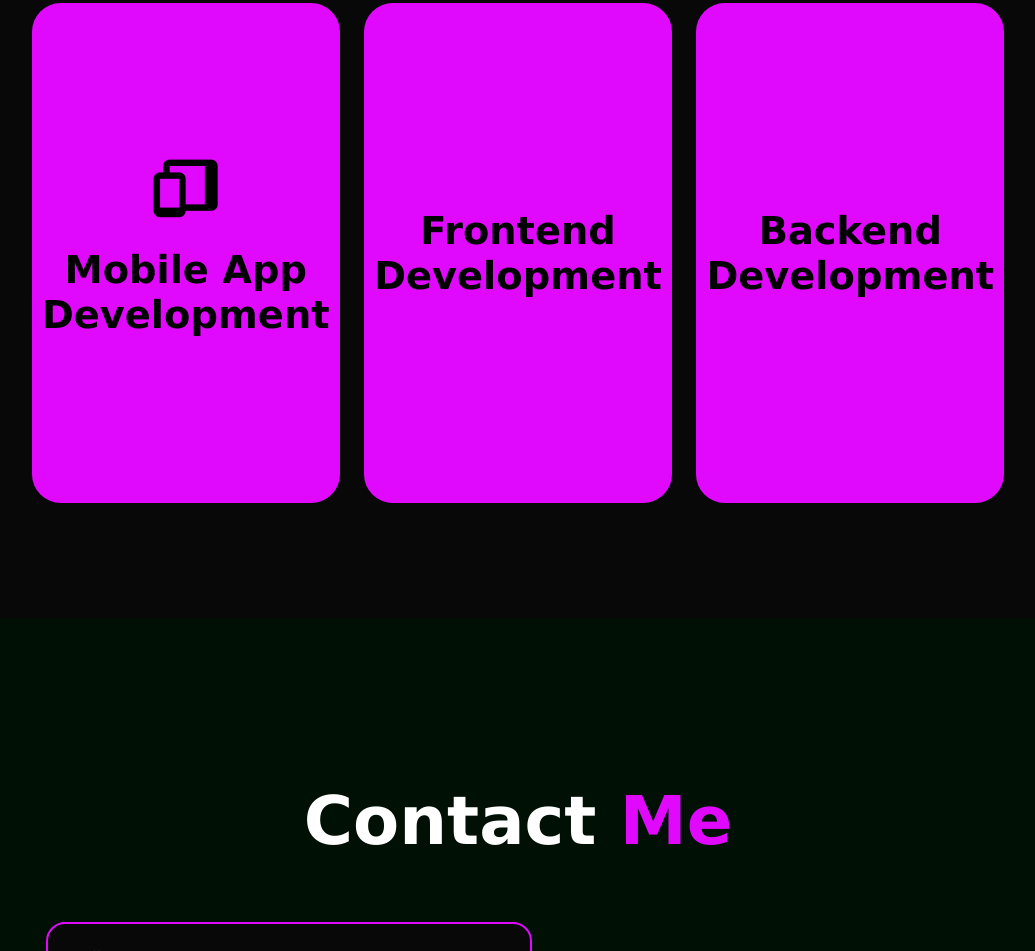
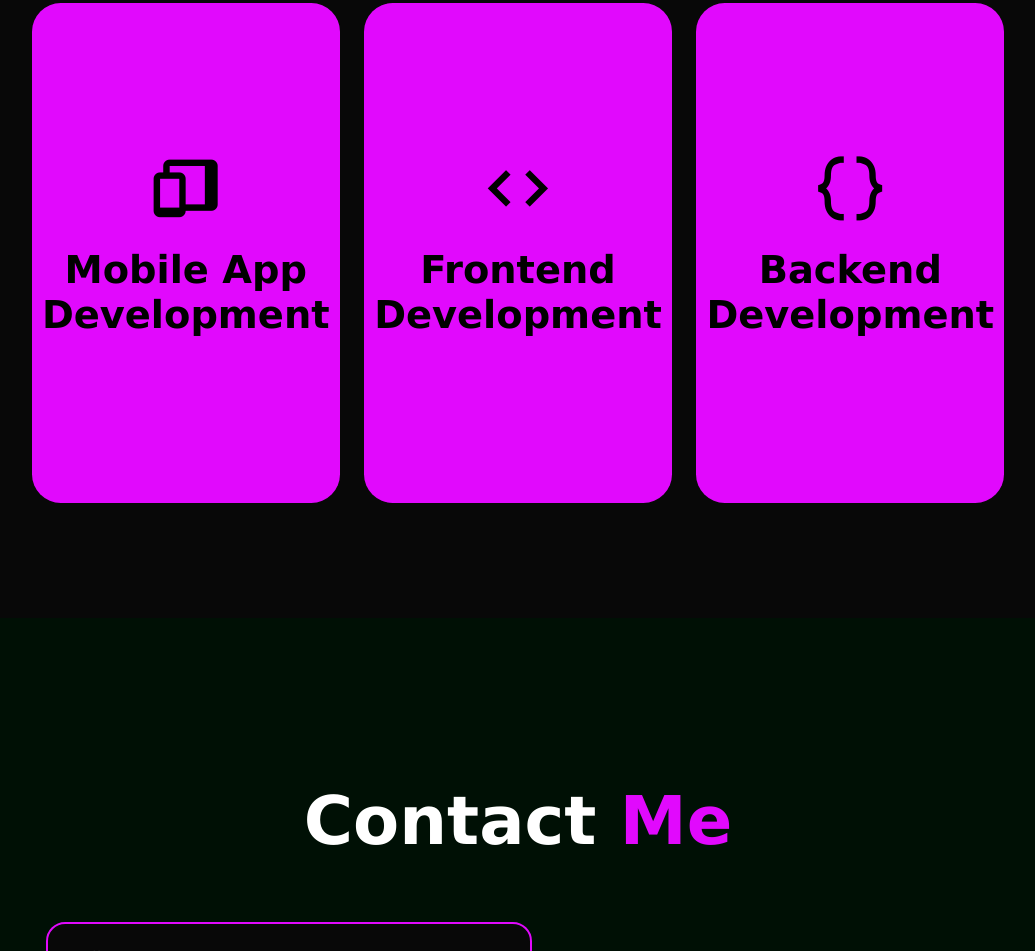
Before and after one commit to Aravind419/my_Portfolio, a plain HTML site: page index.html in a window 1280 px wide. Shown: the part 1886-2837 px from the top of the page, without its empty margins (122-1157 px from the left). Drawn offline with nearby package versions, Linux system fonts and the light colour scheme.

Commit message:
logo services

```diff
--- a/index.html
+++ b/index.html
@@ -90,7 +90,7 @@
 
         <div class="service-box">
           <div class="service-info">
-            <i class="bx bxs-code"></i>
+            <i class='bx bx-code'></i>
             <h4>Frontend Development</h4>
             <p></p>
           </div>
@@ -98,7 +98,7 @@
 
         <div class="service-box">
           <div class="service-info">
-            <i class="bx bxs-code-curly"></i>
+            <i class='bx bx-code-curly'></i>
             <h4>Backend Development</h4>
             <p></p>
           </div>
```
